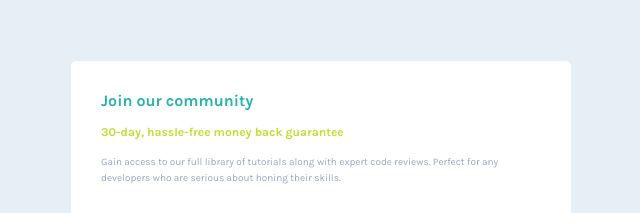
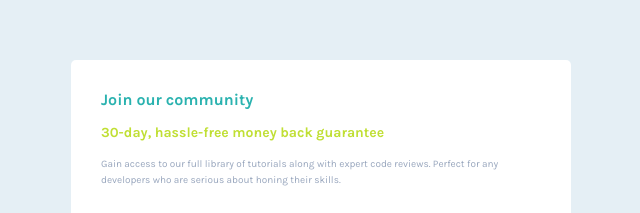
Before and after one commit to lcabrera13/single-price-grid-component-solution, a plain HTML site: page index.html in a window 1280 px wide. Shown: the part 156-369 px from the top of the page, 319-959 px from the left. Drawn offline with Linux system fonts and the light colour scheme.

Commit message:
changed tag h3 to h2

```diff
--- a/css/style.css
+++ b/css/style.css
@@ -52,9 +52,9 @@ section {
     font-weight: 700;
 }
 
-.section-1 h3 {
+.section-1 h2 {
     color: var(--bright-yellow);
-    font-size: 1.2rem;
+    font-size: 1.4rem;
     font-weight: 700;
 }
 
--- a/index.html
+++ b/index.html
@@ -11,7 +11,7 @@
   <main>
     <section class="section-1">
       <h1>Join our community</h1>
-      <h3>30-day, hassle-free money back guarantee</h3>
+      <h2>30-day, hassle-free money back guarantee</h2>
       <p>Gain access to our full library of tutorials along with expert code reviews.
         Perfect for any developers who are serious about honing their skills.</p>
     </section>
```
